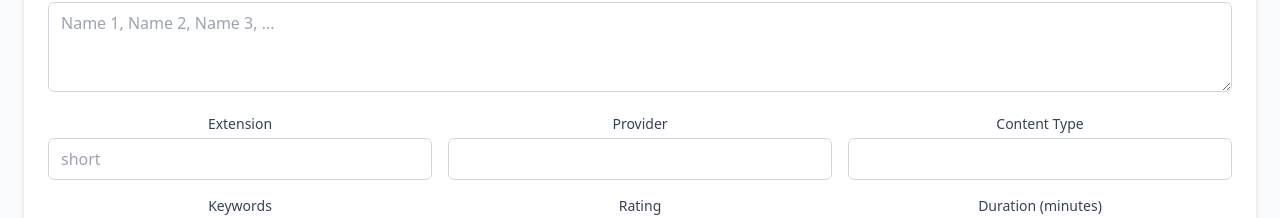
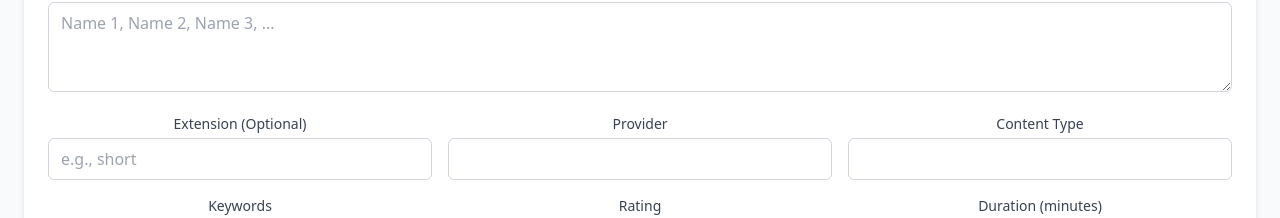
Before and after one commit to rhythm6677/akashgometadata, a React (Create React App) app: page / in a window 1280 px wide. Shown: the part 178-396 px from the top of the page. Built offline with nearby package versions, Linux system fonts and the light colour scheme.

Commit message:
with trailer mode

```diff
--- a/src/components/BulkContentManager.jsx
+++ b/src/components/BulkContentManager.jsx
@@ -82,8 +82,7 @@ const BulkContentManager = () => {
 
   const handleGenerate = () => {
     const names = namesList.split(',').map(n => n.trim()).filter(n => n);
-    if (names.length === 0) return alert('Please enter at least one name');
-    if (!extension) return alert('Please enter an extension');
+    if (names.length === 0) return;
 
     const newData = names.map(name => {
       const contentId = generateContentId(name, extension);
@@ -522,9 +521,9 @@ const BulkContentManager = () => {
                 rows="3" placeholder="Name 1, Name 2, Name 3, ..." />
             </div>
             <div>
-              <label className="block text-sm font-medium text-gray-700 mb-1">Extension</label>
+              <label className="block text-sm font-medium text-gray-700 mb-1">Extension (Optional)</label>
               <input type="text" value={extension} onChange={(e) => setExtension(e.target.value)}
-                className="w-full px-3 py-2 border border-gray-300 rounded-md focus:outline-none focus:ring-2 focus:ring-blue-500" placeholder="short" />
+                className="w-full px-3 py-2 border border-gray-300 rounded-md focus:outline-none focus:ring-2 focus:ring-blue-500" placeholder="e.g., short" />
             </div>
             <div>
               <label className="block text-sm font-medium text-gray-700 mb-1">Provider</label>
```
